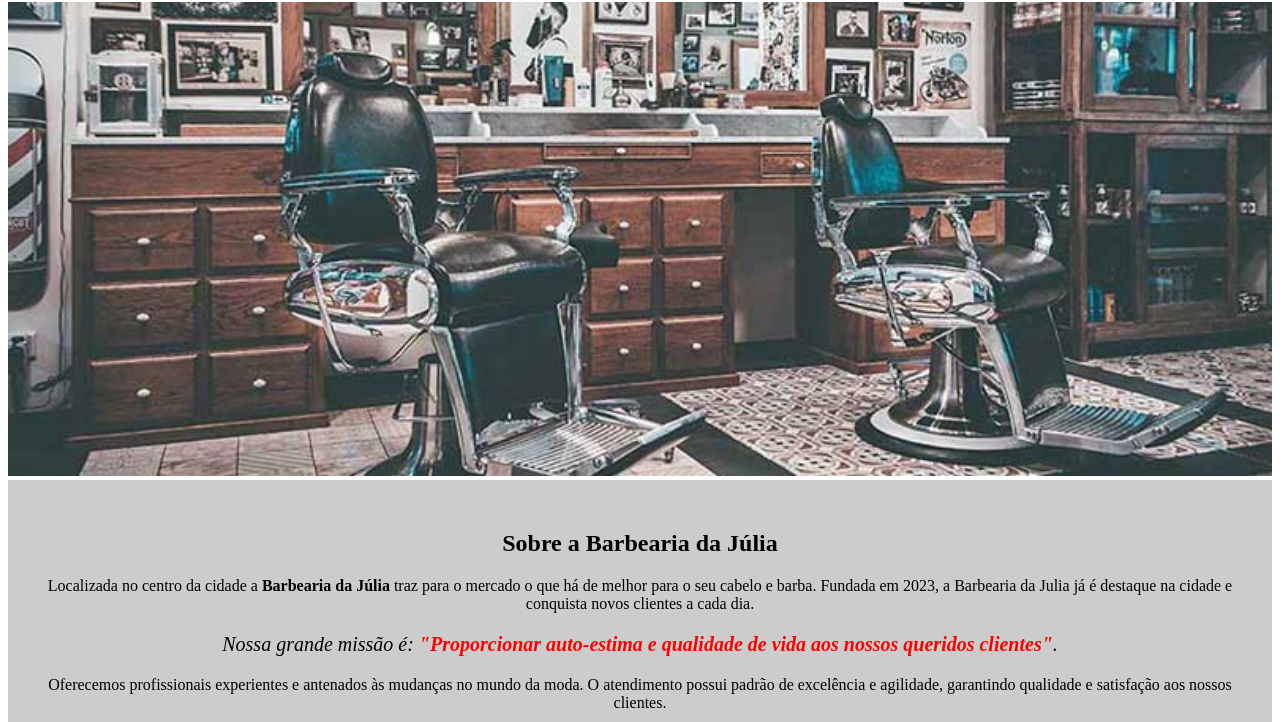
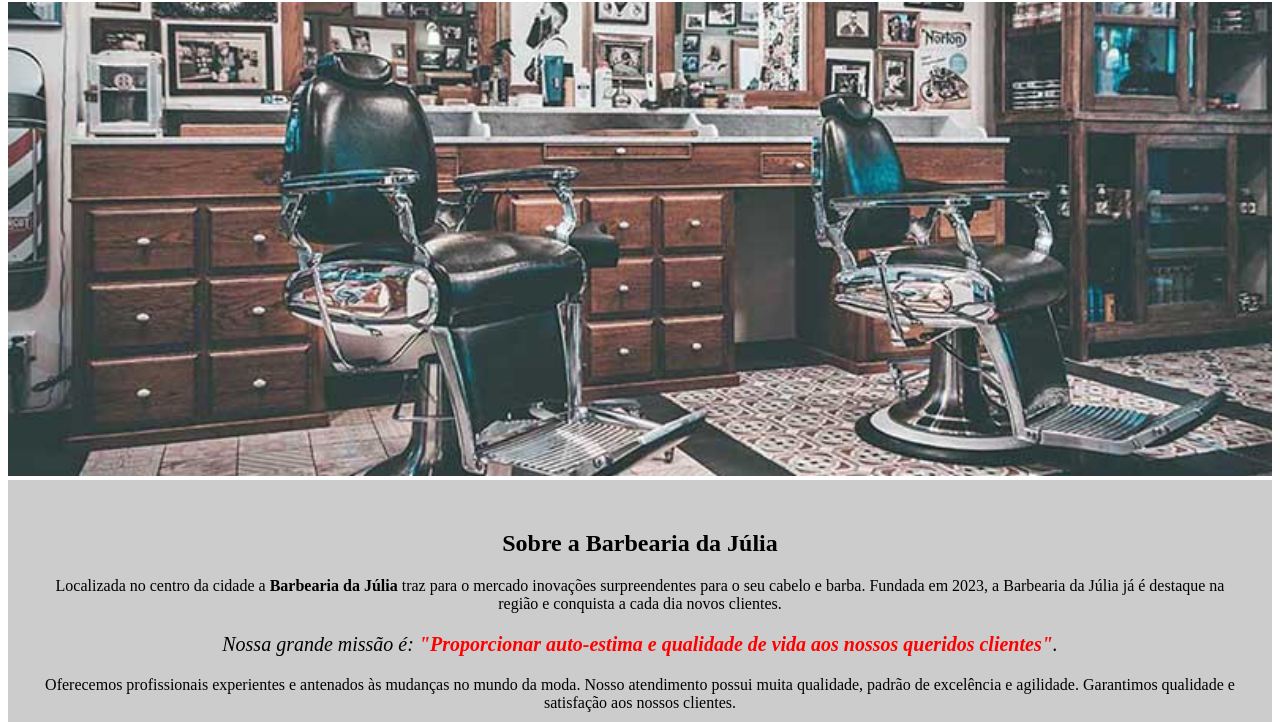
Before and after one commit to jujuba0530/BarbeariaAlura, a plain HTML site: page pagina_inicial.html in a window 1280 px wide. Shown: the part 78-800 px from the top of the page. Drawn offline with Linux system fonts and the light colour scheme.

Commit message:
Update pagina_inicial.html

```diff
--- a/pagina_inicial.html
+++ b/pagina_inicial.html
@@ -14,11 +14,11 @@
 		<div class="principal">
 			<h2 class="titulo-centralizado">Sobre a Barbearia da Júlia</h2>
 
-			<p>Localizada no centro da cidade a <strong>Barbearia da Júlia</strong> traz para o mercado o que há de melhor para o seu cabelo e barba. Fundada em 2023, a Barbearia da Julia já é destaque na cidade e conquista novos clientes a cada dia.</p>
+			<p>Localizada no centro da cidade a <strong>Barbearia da Júlia</strong> traz para o mercado inovações surpreendentes para o seu cabelo e barba. Fundada em 2023, a Barbearia da Júlia já é destaque na região e conquista a cada dia novos clientes.</p>
 
 			<p id="missao"><em>Nossa grande missão é: <strong>"Proporcionar auto-estima e qualidade de vida aos nossos queridos clientes"</strong>.</em></p>
 
-			<p>Oferecemos profissionais experientes e antenados às mudanças no mundo da moda. O atendimento possui padrão de excelência e agilidade, garantindo qualidade e satisfação aos nossos clientes.</p>
+			<p>Oferecemos profissionais experientes e antenados às mudanças no mundo da moda. Nosso atendimento possui muita qualidade, padrão de excelência e agilidade. Garantimos qualidade e satisfação aos nossos clientes.</p>
 		</div>
 
 		<div class="beneficios">
```
